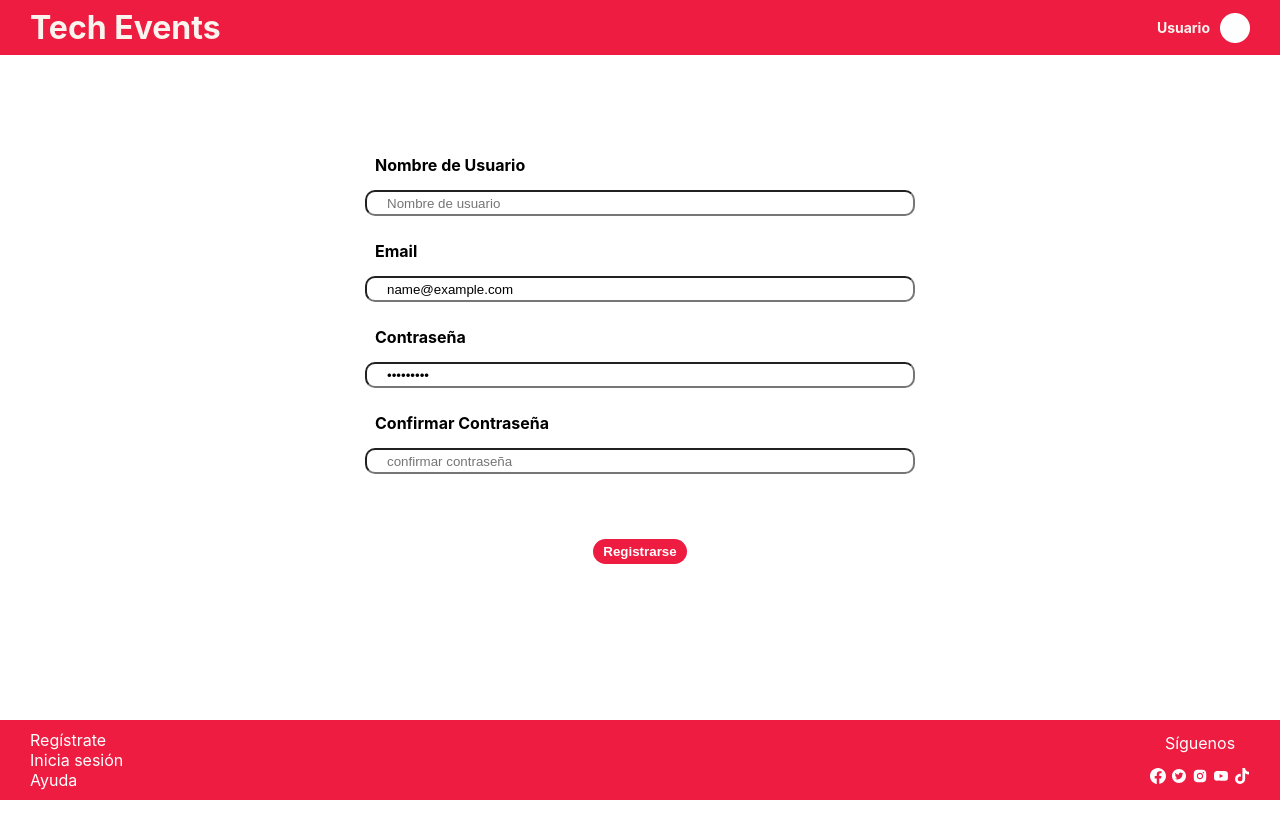
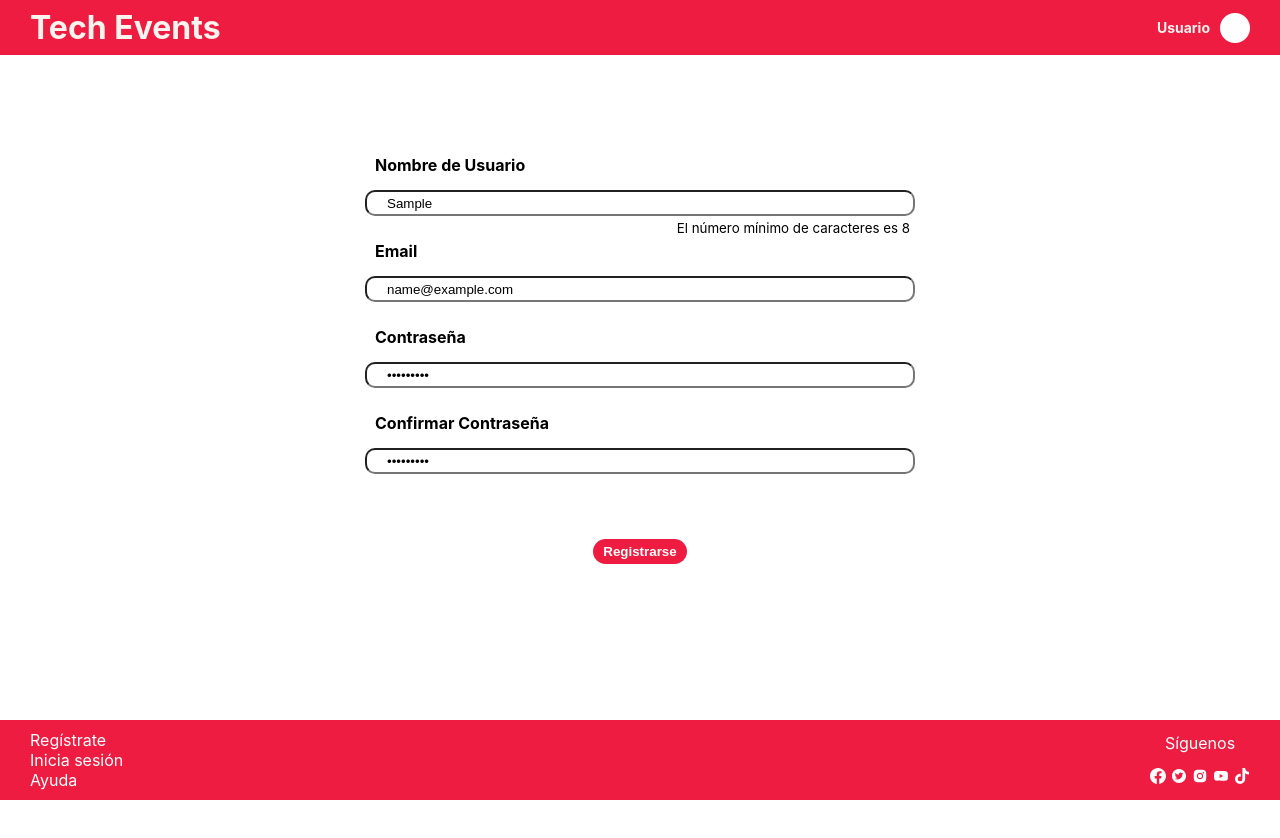
Before and after one commit to mihaelagheorghiu10/TechEvents-frontt, a React (Create React App) app: page /register in a window 1280 px wide. Both pictures are taken after typing "Sample", "name@example.com", "Sample123", "Sample123" into the empty fields and a click on the button "Registrarse". Shown: the top 838 px of the page. Built offline with nearby package versions, Linux system fonts and the light colour scheme.

Commit message:
add Yup validations

```diff
--- a/src/pages/Register/Register.jsx
+++ b/src/pages/Register/Register.jsx
@@ -6,9 +6,9 @@ import * as Yup from "yup";
 export default function Register() {
   let registerSchema = Yup.object().shape({
     username: Yup.string()
-      .min(6, "El número mínimo de caracteres es 6")
+      .min(8, "El número mínimo de caracteres es 8")
       .max(15, "el número máximo de caracteres es 15")
-      .required(),
+      .required("Campo obligatorio"),
 
     email: Yup.string()
       .email("No es un email válido")
@@ -16,7 +16,12 @@ export default function Register() {
     password: Yup.string()
       .min(8, "El número mínimo de caracteres es 8")
       .max(30, "El número maximo de caracteres es 30")
+      .matches(/[A-Z]/, "Debe incluir mayúsculas")
+      .matches(/[0-9]/, "Debe incluir números")
       .required("Campo obligatorio"),
+    confirmPassword: Yup.string()
+    .oneOf([Yup.ref('password'), null],"La contraseña no es la misma")
+    .required()
   });
 
   const formik = useFormik({
@@ -36,15 +41,18 @@ export default function Register() {
     <div className={style.registerPage}>
       <form className={style.registerForm} onSubmit={formik.handleSubmit}>
         <div className={style.labelInput}>
-          <label for="userName">Nombre de Usuario</label>
+          <label for="username">Nombre de Usuario</label>
           <input
-            name="userName"
-            id="userName"
+            name="username"
+            id="username"
             type="text"
-            placeholder="Nombre de usuario"
+            placeholder="nombre de usuario"
             value={formik.values.username}
             onChange={formik.handleChange}
           />
+          {formik.errors.username ? (
+          <div className={style.errorToast}>{formik.errors.username}</div>
+        ) : null}
         </div>
         <div className={style.labelInput}>
           <label for="email">Email</label>
@@ -56,6 +64,9 @@ export default function Register() {
             value={formik.values.email}
             onChange={formik.handleChange}
           />
+          {formik.errors.email ? (
+          <div className={style.errorToast}>{formik.errors.email}</div>
+        ) : null}
         </div>
         <div className={style.labelInput}>
           <label for="password">Contraseña</label>
@@ -67,17 +78,23 @@ export default function Register() {
             value={formik.values.password}
             onChange={formik.handleChange}
           />
+          {formik.errors.password ? (
+          <div className={style.errorToast}>{formik.errors.password}</div>
+        ) : null}
         </div>
         <div className={style.labelInput}>
           <label for="passwordConfirm">Confirmar Contraseña</label>
           <input
-            name="passwordConfirm"
-            id="passwordConfirm"
+            name="confirmPassword"
+            id="confirmPassword"
             type="password"
             placeholder="confirmar contraseña"
             value={formik.values.confirmPassword}
             onChange={formik.handleChange}
           />
+          {formik.errors.confirmPassword ? (
+          <div className={style.errorToast}>{formik.errors.confirmPassword}</div>
+        ) : null}
         </div>
 
         <button className={style.registerButton} type="submit">Registrarse</button>
--- a/src/pages/Register/register.module.css
+++ b/src/pages/Register/register.module.css
@@ -26,6 +26,8 @@
     align-items: baseline;
     gap: 15px;
     width: 100%;
+    position:relative;
+
 }
 
 .labelInput label {
@@ -49,3 +51,11 @@
     border-radius: 20px;
     border: none;
 }
+
+.errorToast {
+    position:absolute;
+    right: 5px;
+    bottom: -20px;
+    font-size: smaller;
+
+}
```
